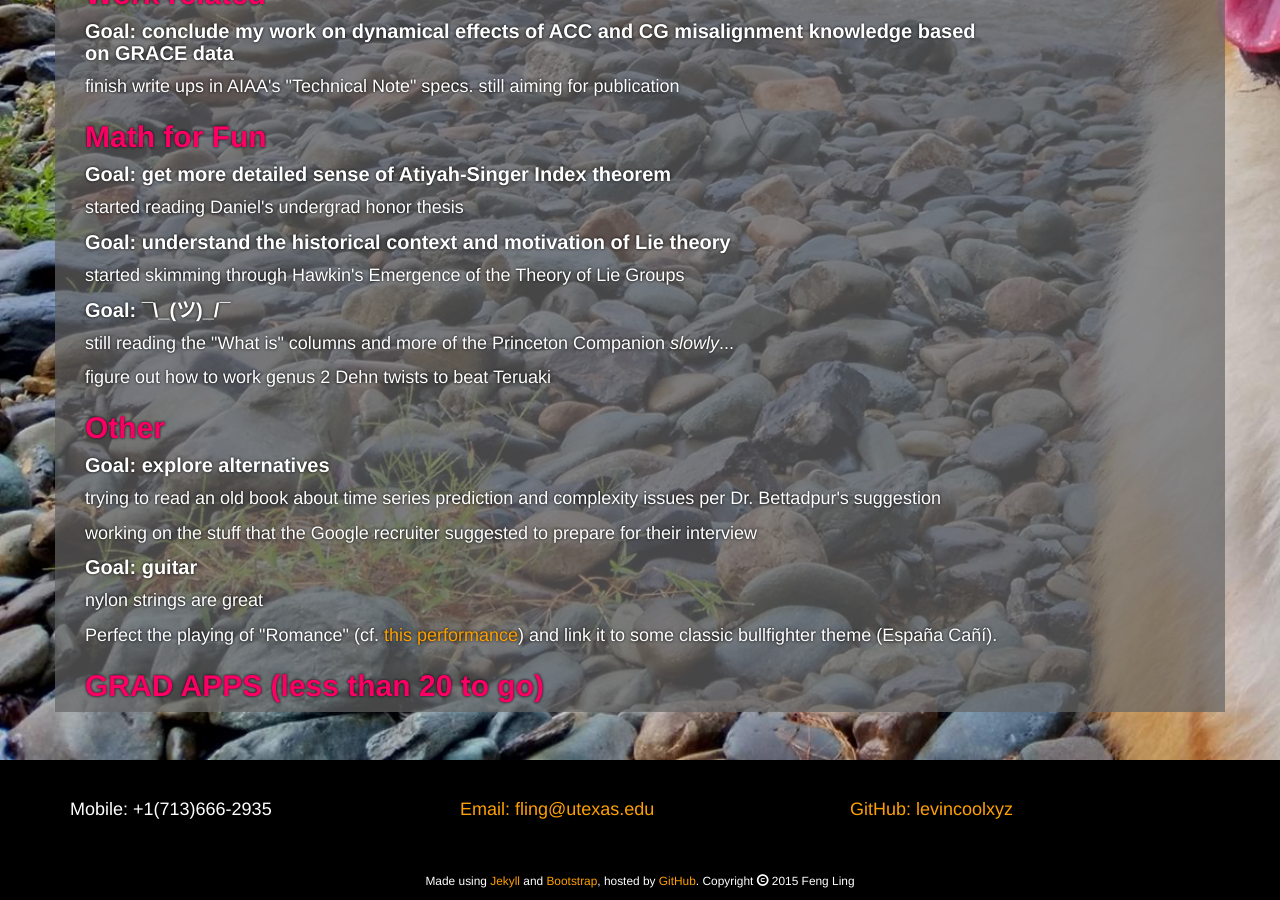
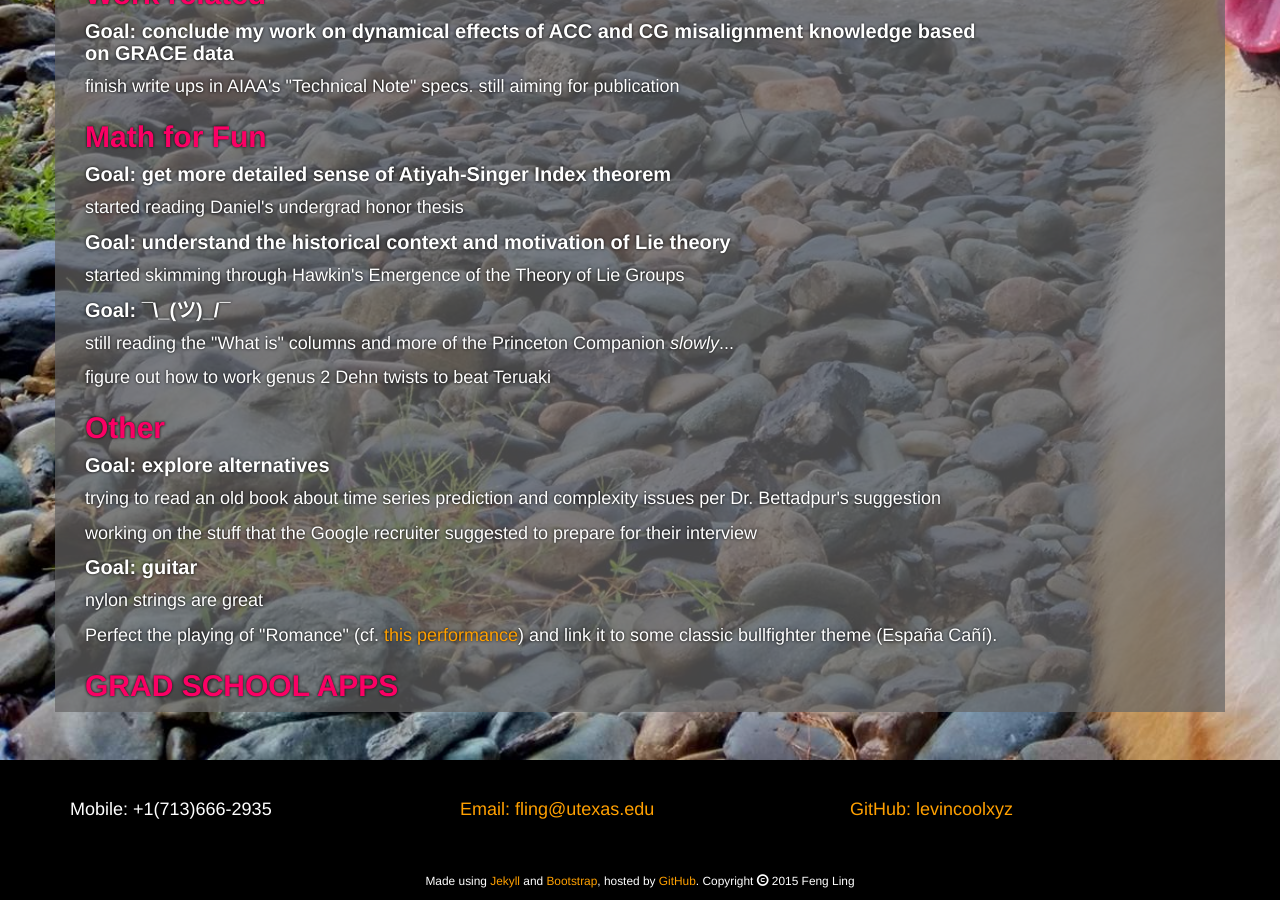
Before and after one commit to levincoolxyz/levincoolxyz.github.io, a Jekyll site: the page built from activity.html, in a window 1280 px wide and 900 px high, scrolled down 1042 px. Built offline with Jekyll 4.4.1, drawn with Linux system fonts in a browser that asks for light colours; some of the changed text lies outside the part shown.

Commit message:
new commit

```diff
--- a/activity.html
+++ b/activity.html
@@ -53,6 +53,6 @@ title: Current Activities - Feng Ling
 	<p>nylon strings are great</p>
 	<p>Perfect the playing of "Romance" (cf. <a href="https://www.youtube.com/watch?v=Z5tEd16aBCY">this performance</a>) and link it to some classic bullfighter theme (España Cañí).</p>
 
-	<h2 style="color:rgb(250,0,100) !important;">GRAD APPS (less than 20 to go)</h2>
+	<h2 style="color:rgb(250,0,100) !important;">GRAD SCHOOL APPS</h2>
 
 </div>
--- a/fotos/index.html
+++ b/fotos/index.html
@@ -57,3 +57,5 @@ title: Photos - FENG LING
 	<p>trying to smile</p>
 	</div>
 </div>
+
+<p>Is this a safe space for me to brag that I actually got points on Putnam?</p>
```
Also changed, not shown: other parts of activity.html (+1 -1 lines).
